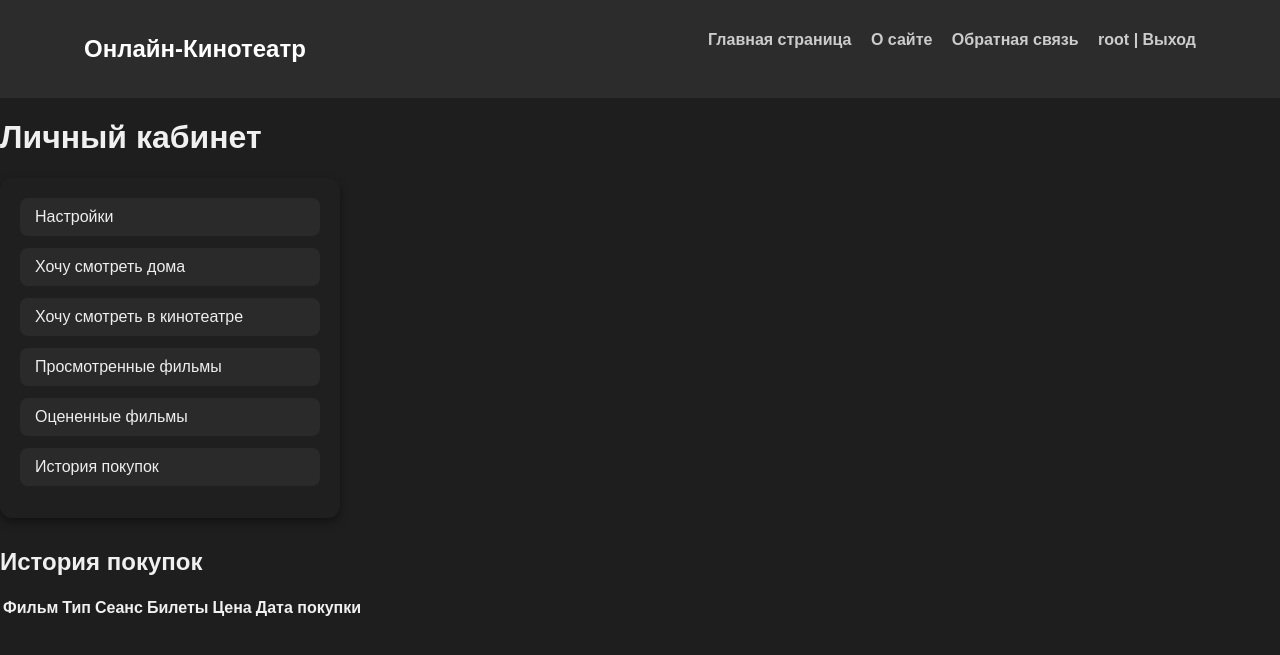
After one commit to allmyiceeee/online-cinema, a Django app: page /users/purchases/ in a window 1280 px wide. The commit adds this page. Shown: the top 655 px of the page. Run offline with Django 5.2, Linux system fonts and the light colour scheme; a user stored in the database is signed in; data comes from the database, SQL or seed files in the repository; both versions use the stored data as it was after the commit; lists and menus that the app fills with data are empty.

Commit message:
Добавил функции "Просмотренные фильмы", "Оцененые фильмы", "История покупок". Добавил соответствующие кнопки на страницу фильма для добавления в соответствующие категории.

```diff
--- a/diplom/first/static/first/css/styles.css
+++ b/diplom/first/static/first/css/styles.css
@@ -328,3 +328,77 @@ color: #fff;
 .button-secondary:hover {
     background-color: #666;
 }
+
+.dashboard-menu {
+    background-color: #1f1f1f;
+    padding: 20px;
+    border-radius: 12px;
+    box-shadow: 0 4px 10px rgba(0, 0, 0, 0.4);
+    max-width: 300px;
+    margin-bottom: 30px;
+}
+
+.dashboard-menu ul {
+    list-style: none;
+    padding: 0;
+    margin: 0;
+}
+
+.dashboard-menu ul li {
+    margin-bottom: 12px;
+}
+
+.dashboard-menu ul li a {
+    display: block;
+    padding: 10px 15px;
+    border-radius: 8px;
+    color: #eee;
+    background-color: #2a2a2a;
+    text-decoration: none;
+    font-weight: 500;
+    transition: background-color 0.3s ease, color 0.3s ease;
+}
+
+.dashboard-menu ul li a:hover {
+    background-color: #ff4b2b;
+    color: #fff;
+}
+.ticket-form {
+    margin-top: 30px;
+}
+
+.ticket-options {
+    display: flex;
+    gap: 10px;
+    margin-bottom: 15px;
+}
+
+.ticket-select,
+.ticket-quantity {
+    padding: 8px 12px;
+    border: none;
+    border-radius: 5px;
+    background-color: #3a3a3a;
+    color: #fff;
+    font-size: 16px;
+    width: 200px;
+}
+
+.ticket-quantity {
+    width: 100px;
+}
+
+.ticket-button {
+    padding: 10px 20px;
+    background-color: #1e90ff;
+    color: #fff;
+    border: none;
+    border-radius: 6px;
+    font-size: 16px;
+    cursor: pointer;
+    transition: background-color 0.3s ease;
+}
+
+.ticket-button:hover {
+    background-color: #0b65c2;
+}
--- a/diplom/templates/profile.html
+++ b/diplom/templates/profile.html
@@ -8,9 +8,9 @@
         <li><a href="#">Настройки </a></li>
         <li><a href="{% url 'users:dashboard_wishlist' type='home' %}">Хочу смотреть дома</a></li>
         <li><a href="{% url 'users:dashboard_wishlist' type='cinema' %}">Хочу смотреть в кинотеатре</a></li>
-        <li><a href="#">Просмотренные фильмы</a></li>
-        <li><a href="#">Оцененные фильмы</a></li>
-        <li><a href="#">История покупок</a></li>
+        <li><a href="{% url 'users:dashboard_watched' %}">Просмотренные фильмы</a></li>
+        <li><a href="{% url 'users:dashboard_rated' %}">Оцененные фильмы</a></li>
+        <li><a href="{% url 'users:dashboard_purchases' %}">История покупок</a></li>
     </ul>
 </div>
 
--- /dev/null
+++ b/diplom/users/templates/users/purchase_history.html
@@ -0,0 +1,25 @@
+{% extends 'profile.html' %}
+
+{% block dashboard_content %}
+<h2>История покупок</h2>
+<table class="purchase-table">
+<tr>
+    <th>Фильм</th>
+    <th>Тип</th>
+    <th>Сеанс</th>
+    <th>Билеты</th>
+    <th>Цена</th>
+    <th>Дата покупки</th>
+</tr>
+{% for item in purchases %}
+<tr>
+    <td><a href="{% url 'movie_detail' item.movie.id %}">{{ item.movie.title }}</a></td>
+    <td>{{ item.get_purchase_type_display }}</td>
+    <td>{% if item.session_time %}{{ item.session_time|date:"d.m.Y H:i" }}{% else %}-{% endif %}</td>
+    <td>{{ item.quantity }}</td>
+    <td>{{ item.total_price }} ₽</td>
+    <td>{{ item.purchased_at|date:"d.m.Y H:i" }}</td>
+</tr>
+{% endfor %}
+</table>
+{% endblock %}
--- a/diplom/users/urls.py
+++ b/diplom/users/urls.py
@@ -11,4 +11,10 @@ urlpatterns = [
     path('profile/', views.profile, name='profile'),
     path('dashboard_wishlist/wishlist/<str:type>/', views.wishlist_view, name='dashboard_wishlist'),
     path('movie/<int:movie_id>/wishlist/', views.add_to_wishlist, name='add_to_wishlist'),
+    path('watched/add/<int:movie_id>/', views.add_to_watched, name='add_to_watched'),
+    path('watched/', views.watched_movies_view, name='dashboard_watched'),
+    path('rate/<int:movie_id>/<str:value>/', views.rate_movie, name='rate_movie'),
+    path('rated/', views.rated_movies_view, name='dashboard_rated'),
+    path('purchases/', views.purchase_history, name='dashboard_purchases'),
+    path('buy/<int:movie_id>/', views.buy_ticket, name='buy_ticket'),
 ]
--- a/diplom/users/views.py
+++ b/diplom/users/views.py
@@ -7,9 +7,12 @@ from django.http import HttpResponseRedirect
 from django.urls import reverse, reverse_lazy
 from users.forms import RegisterUserForm
 from django.views.generic import CreateView
-from .models import Wishlist
+from .models import Wishlist,WatchedMovie, Rating, Purchase
 from first.models import Movie
 from django.contrib.auth.decorators import login_required
+from decimal import Decimal
+from django.utils import timezone
+from datetime import timedelta
 # Create your views here.
 
 class LoginUser(LoginView):
@@ -66,3 +69,68 @@ def add_to_wishlist(request, movie_id):
         if not existing.exists():
             Wishlist.objects.create(user=request.user, movie=movie, wishlist_type=wishlist_type)
     return redirect('movie_detail', movie_id=movie.id)
+
+@login_required
+def add_to_watched(request, movie_id):
+    movie = get_object_or_404(Movie, id=movie_id)
+
+    WatchedMovie.objects.get_or_create(user=request.user, movie=movie)
+    return redirect('movie_detail', movie_id=movie.id)
+
+@login_required
+def watched_movies_view(request):
+    watched = WatchedMovie.objects.filter(user=request.user).select_related('movie')
+    movies = [entry.movie for entry in watched]
+
+    return render(request, 'users/watched_movies.html', {
+        'movies': movies
+        })
+
+@login_required
+def rate_movie(request, movie_id, value):
+    movie = get_object_or_404(Movie, id=movie_id)
+    if value not in ['Нравится', 'Не нравится']:
+        return redirect('movie_detail',movie_id=movie_id)
+    rating_value = 1 if value == 'Нравится' else 2
+
+    Rating.objects.update_or_create(
+        user=request.user,
+        movie=movie,
+        defaults={'rating': rating_value}
+    )
+    return redirect('movie_detail', movie_id=movie.id)
+
+@login_required
+def rated_movies_view(request):
+    ratings = Rating.objects.filter(user=request.user).select_related('movie')
+
+    return render(request, 'users/rated_movies.html', {
+        'ratings': ratings
+        })
+
+@login_required
+def purchase_history(request):
+    purchases = Purchase.objects.filter(user=request.user).select_related('movie')
+    return render(request, 'users/purchase_history.html', {'purchases': purchases})
+
+@login_required
+def buy_ticket(request, movie_id):
+    movie = get_object_or_404(Movie, id=movie_id)
+    if request.method == 'POST':
+        purchase_type = request.POST.get('purchase_type')
+        quantity = int(request.POST.get('quantity', 1))
+        price = Decimal('250.00') if purchase_type == 'cinama' else Decimal('100.00')
+
+        session_time = None
+        if purchase_type == 'cinama':
+            session_time = timezone.now() + timedelta(days=3)
+
+        Purchase.objects.create(
+            user=request.user,
+            movie=movie,
+            purchase_type=purchase_type,
+            quantity=quantity,
+            price_per_ticket=price,
+            session_time=session_time
+            )
+        return redirect('users:dashboard_purchases')
```
Also changed, not shown: diplom/first/templates/first/movie_detail.html (+25 -0 lines), diplom/users/models.py (+20 -0 lines), diplom/users/templates/users/rated_movies.html (added, +23 -0 lines), diplom/users/templates/users/watched_movies.html (added, +16 -0 lines), diplom/db.sqlite3.
